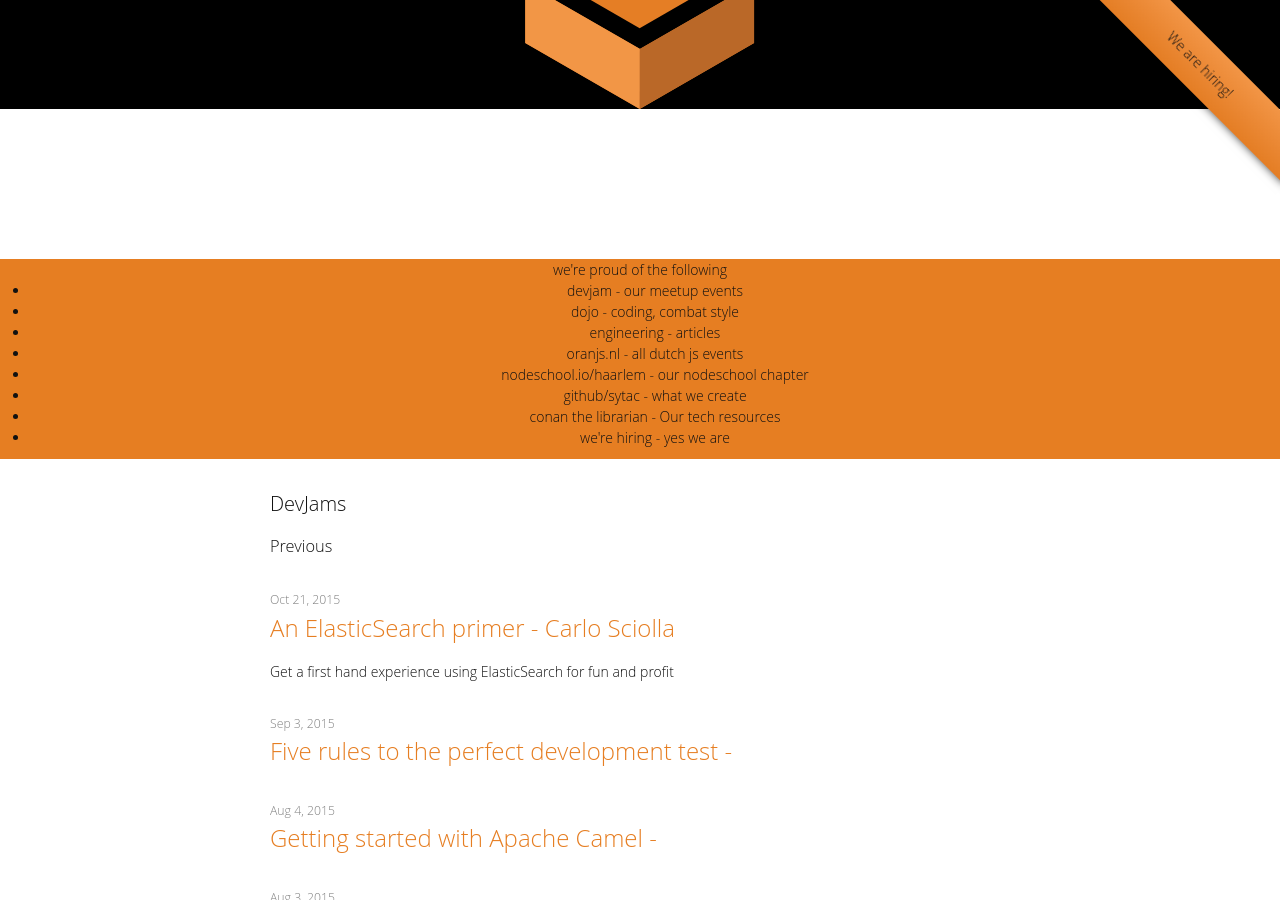
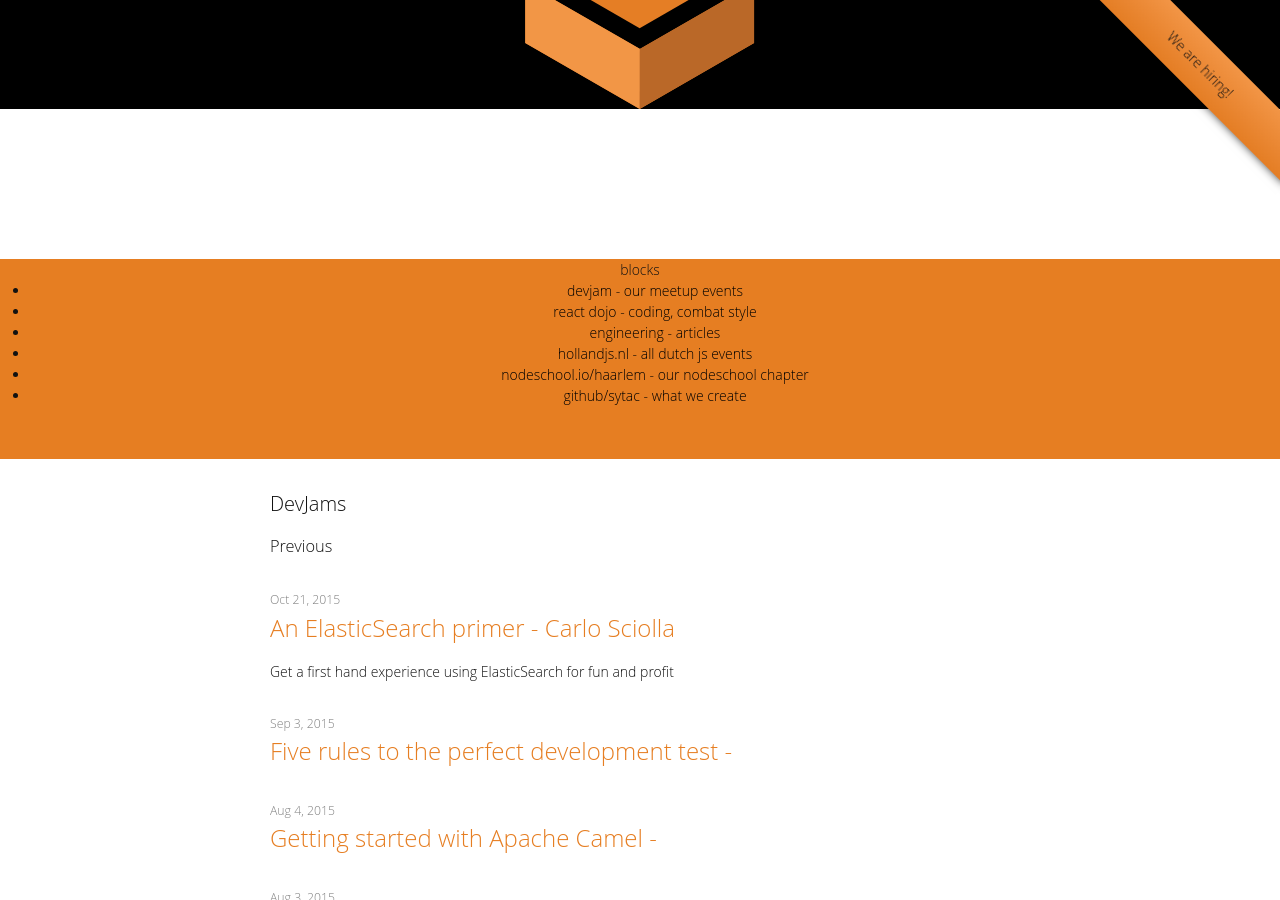
Before and after one commit to sytac/sytac.github.io, a Jekyll site: the page built from index.html, in a window 1280 px wide and 900 px high, scrolled down 377 px. Built offline with Jekyll 4.4.1, drawn with Linux system fonts in a browser that asks for light colours.

Commit message:
Added proper links to blocks on homepage

```diff
--- a/_layouts/home.html
+++ b/_layouts/home.html
@@ -9,18 +9,15 @@
       </a>
   </div>
 </div>
-<div class="orange-bar">we're proud of the following
-<ul>
-  <li>devjam - our meetup events</li>
-  <li>dojo - coding, combat style</li>
-  <li>engineering - articles</li>
-  <li>oranjs.nl - all dutch js events</li>
-  <li>nodeschool.io/haarlem - our nodeschool chapter</li>
-  <li>github/sytac - what we create</li>
-  <li>conan the librarian - Our tech resources</li>
-  <li>we're hiring - yes we are </li>
-</ul>
-
+<div class="orange-bar">blocks
+  <ul>
+    <li><a href="devjam">devjam - our meetup events</a></li>
+    <li><a href="dojo/react">react dojo - coding, combat style</a></li>
+    <li><a href="engineering">engineering - articles</a></li>
+    <li><a href="http://hollandjs.nl">hollandjs.nl - all dutch js events</a></li>
+    <li><a href="http://nodeschool.io/haarlem">nodeschool.io/haarlem - our nodeschool chapter</a></li>
+    <li><a href="https://github.com/sytac">github/sytac - what we create</a></li>
+  </ul>
 </div>
 <div class="page-content">
   <div class="wrapper">
```
